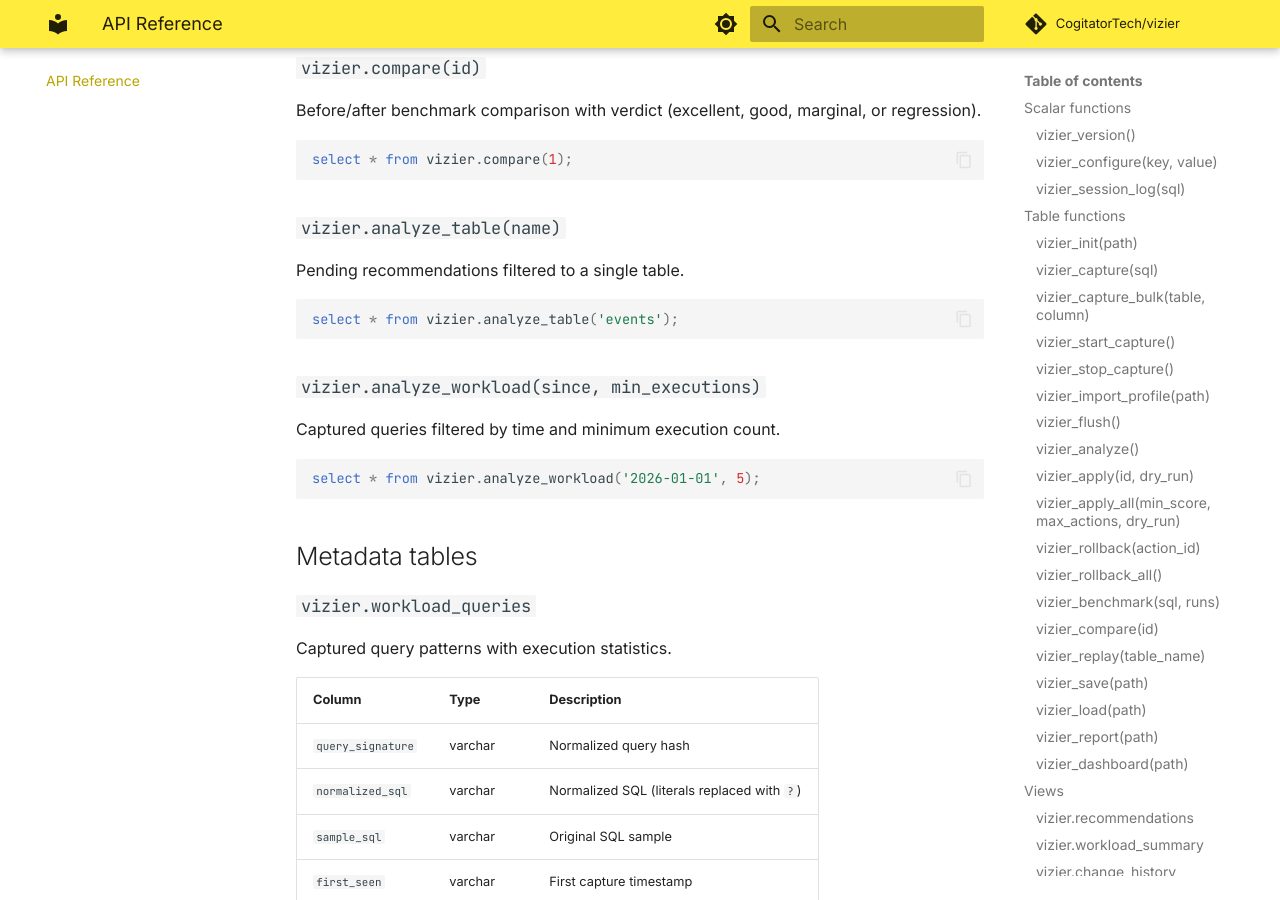
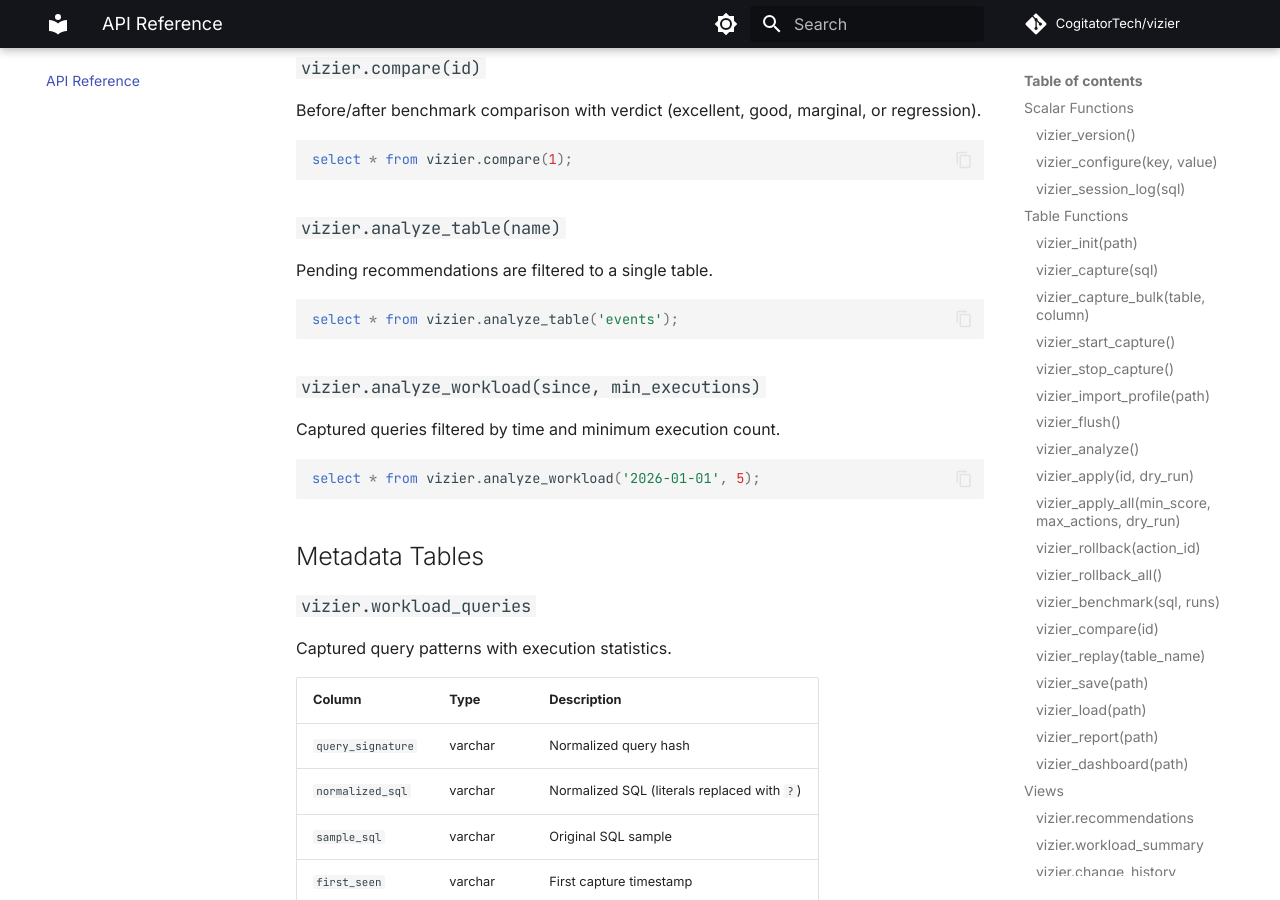
Before and after one commit to CogitatorTech/vizier, an MkDocs documentation site: the page built from docs/api-reference.md, in a window 1280 px wide and 900 px high, scrolled down 8321 px. Built offline with MkDocs 1.6.1 and Material for MkDocs 9.7.7, drawn with Linux system fonts in a browser that asks for light colours; comment, search, counter and statistics services are not loaded; some of the changed text lies outside the part shown.

````diff
--- a/docs/api-reference.md
+++ b/docs/api-reference.md
@@ -1,6 +1,6 @@
 # API Reference
 
-## Scalar functions
+## Scalar Functions
 
 ### `vizier_version()`
 
@@ -26,7 +26,7 @@ Logs a query to the active capture session. Used between `vizier_start_capture()
 select vizier_session_log('select * from events where id = 1');
 ```
 
-## Table functions
+## Table Functions
 
 ### `vizier_init(path)`
 
@@ -38,7 +38,8 @@ select * from vizier_init('/path/to/state.db');
 
 ### `vizier_capture(sql)`
 
-Captures a single query for workload analysis. The query is normalized (literals replaced with `?`, keywords uppercased, and whitespace collapsed) and deduplicated by signature.
+Captures a single query for workload analysis. The query is normalized (literals replaced with `?`, keywords uppercased, and whitespace collapsed) and
+deduplicated by signature.
 
 ```sql
 select * from vizier_capture('select * from events where account_id = 42');
@@ -78,7 +79,8 @@ select * from vizier_import_profile('/path/to/profile.json');
 
 ### `vizier_flush()`
 
-Persists all captured queries from the in-memory buffer to the `vizier.workload_queries` and `vizier.workload_predicates` tables. Also populates `tables_json`, `columns_json`, and selectivity data.
+Persists all captured queries from the in-memory buffer to the `vizier.workload_queries` and `vizier.workload_predicates` tables. Also populates
+`tables_json`, `columns_json`, and selectivity data.
 
 ```sql
 select * from vizier_flush();
@@ -88,17 +90,17 @@ select * from vizier_flush();
 
 Runs all advisors on the captured workload and populates `vizier.recommendation_store`. The advisors are:
 
-| Advisor | Recommendation kind | Description |
-|---|---|---|
-| Index | `create_index` | ART indexes for selective equality and join predicates |
-| Sort | `rewrite_sorted_table` | Table rewrites with better row order for scan pruning |
-| Redundant index | `drop_redundant_index` | Indexes that are a prefix of another index |
-| Parquet sort | `parquet_sort_order` | Sort order for Parquet exports |
-| Parquet partition | `parquet_partition` | Partitioning strategy for Parquet exports |
-| Parquet row group | `parquet_row_group_size` | Row group size for Parquet exports |
-| Summary table | `create_summary_table` | Precomputed rollup tables for repeated aggregations |
-| Join path | `sort_for_join` | Sort by join key for merge-join compatibility |
-| No action | `no_action` | Tables in the workload with no pending recommendations |
+| Advisor           | Recommendation kind      | Description                                            |
+|-------------------|--------------------------|--------------------------------------------------------|
+| Index             | `create_index`           | ART indexes for selective equality and join predicates |
+| Sort              | `rewrite_sorted_table`   | Table rewrites with better row order for scan pruning  |
+| Redundant index   | `drop_redundant_index`   | Indexes that are a prefix of another index             |
+| Parquet sort      | `parquet_sort_order`     | Sort order for Parquet exports                         |
+| Parquet partition | `parquet_partition`      | Partitioning strategy for Parquet exports              |
+| Parquet row group | `parquet_row_group_size` | Row group size for Parquet exports                     |
+| Summary table     | `create_summary_table`   | Precomputed rollup tables for repeated aggregations    |
+| Join path         | `sort_for_join`          | Sort by join key for merge-join compatibility          |
+| No action         | `no_action`              | Tables in the workload with no pending recommendations |
 
 ```sql
 select * from vizier_analyze();
@@ -117,11 +119,11 @@ select * from vizier_apply(1, dry_run => true);
 
 Applies all pending recommendations above a score threshold.
 
-| Parameter | Type | Description |
-|---|---|---|
-| `min_score` | double | Minimum score (0 to 1) |
-| `max_actions` | bigint | Maximum recommendations to apply |
-| `dry_run` | boolean | Preview without executing |
+| Parameter     | Type    | Description                      |
+|---------------|---------|----------------------------------|
+| `min_score`   | double  | Minimum score (0 to 1)           |
+| `max_actions` | bigint  | Maximum recommendations to apply |
+| `dry_run`     | boolean | Preview without executing        |
 
 ```sql
 select * from vizier_apply_all(min_score => 0.7, max_actions => 5, dry_run => false);
@@ -206,74 +208,74 @@ select * from vizier_dashboard('/tmp/dashboard.html');
 
 Pending recommendations ranked by score.
 
-| Column | Type | Description |
-|---|---|---|
-| `recommendation_id` | integer | Unique ID |
-| `kind` | varchar | Recommendation type |
-| `table_name` | varchar | Target table |
-| `columns_json` | varchar | Affected columns (JSON) |
-| `score` | double | Recommendation score (0 to 1) |
-| `confidence` | double | Confidence level (0 to 1) |
-| `reason` | varchar | Why this was recommended |
-| `sql_text` | varchar | SQL to execute |
-| `status` | varchar | pending, applied, or rolled_back |
-| `estimated_gain` | varchar | Estimated performance improvement |
-| `estimated_build_cost` | varchar | Cost to build (like index creation time) |
-| `estimated_maintenance_cost` | varchar | Ongoing cost (like write overhead) |
+| Column                       | Type    | Description                              |
+|------------------------------|---------|------------------------------------------|
+| `recommendation_id`          | integer | Unique ID                                |
+| `kind`                       | varchar | Recommendation type                      |
+| `table_name`                 | varchar | Target table                             |
+| `columns_json`               | varchar | Affected columns (JSON)                  |
+| `score`                      | double  | Recommendation score (0 to 1)            |
+| `confidence`                 | double  | Confidence level (0 to 1)                |
+| `reason`                     | varchar | Why this was recommended                 |
+| `sql_text`                   | varchar | SQL to execute                           |
+| `status`                     | varchar | pending, applied, or rolled_back         |
+| `estimated_gain`             | varchar | Estimated performance improvement        |
+| `estimated_build_cost`       | varchar | Cost to build (like index creation time) |
+| `estimated_maintenance_cost` | varchar | Ongoing cost (like write overhead)       |
 
 ### `vizier.workload_summary`
 
 Summary of captured queries ordered by execution count.
 
-| Column | Type | Description |
-|---|---|---|
-| `sig` | varchar | Query signature hash |
-| `sql` | varchar | Sample SQL |
-| `runs` | integer | Execution count |
+| Column      | Type    | Description            |
+|-------------|---------|------------------------|
+| `sig`       | varchar | Query signature hash   |
+| `sql`       | varchar | Sample SQL             |
+| `runs`      | integer | Execution count        |
 | `last_seen` | varchar | Last capture timestamp |
-| `avg_ms` | double | Average execution time |
+| `avg_ms`    | double  | Average execution time |
 
 ### `vizier.change_history`
 
 Applied changes with rollback availability.
 
-| Column | Type | Description |
-|---|---|---|
-| `action_id` | integer | Action ID |
-| `recommendation_id` | integer | Source recommendation |
-| `kind` | varchar | Recommendation type |
-| `table_name` | varchar | Target table |
-| `sql_text` | varchar | SQL that was executed |
-| `inverse_sql` | varchar | SQL to undo |
-| `success` | boolean | Whether execution succeeded |
-| `applied_at` | varchar | Timestamp |
-| `can_rollback` | boolean | Whether rollback is available |
+| Column              | Type    | Description                   |
+|---------------------|---------|-------------------------------|
+| `action_id`         | integer | Action ID                     |
+| `recommendation_id` | integer | Source recommendation         |
+| `kind`              | varchar | Recommendation type           |
+| `table_name`        | varchar | Target table                  |
+| `sql_text`          | varchar | SQL that was executed         |
+| `inverse_sql`       | varchar | SQL to undo                   |
+| `success`           | boolean | Whether execution succeeded   |
+| `applied_at`        | varchar | Timestamp                     |
+| `can_rollback`      | boolean | Whether rollback is available |
 
 ### `vizier.replay_summary`
 
 Replay results with regression detection.
 
-| Column | Type | Description |
-|---|---|---|
-| `query_signature` | varchar | Query signature hash |
-| `sample_sql` | varchar | Sample SQL |
-| `avg_ms` | double | Replay average time |
-| `status` | varchar | Execution status |
-| `verdict` | varchar | improved, stable, or regression |
+| Column            | Type    | Description                     |
+|-------------------|---------|---------------------------------|
+| `query_signature` | varchar | Query signature hash            |
+| `sample_sql`      | varchar | Sample SQL                      |
+| `avg_ms`          | double  | Replay average time             |
+| `status`          | varchar | Execution status                |
+| `verdict`         | varchar | improved, stable, or regression |
 
 ### `vizier.replay_totals`
 
 Aggregate replay metrics.
 
-| Column | Type | Description |
-|---|---|---|
-| `queries_replayed` | integer | Number of queries replayed |
-| `replay_total_ms` | double | Total replay time |
-| `baseline_total_ms` | double | Total baseline time |
-| `ratio` | double | Replay time / baseline time |
-| `overall_verdict` | varchar | improved, stable, or regression |
+| Column              | Type    | Description                     |
+|---------------------|---------|---------------------------------|
+| `queries_replayed`  | integer | Number of queries replayed      |
+| `replay_total_ms`   | double  | Total replay time               |
+| `baseline_total_ms` | double  | Total baseline time             |
+| `ratio`             | double  | Replay time / baseline time     |
+| `overall_verdict`   | varchar | improved, stable, or regression |
 
-## Table macros
+## Table Macros
 
 ### `vizier.inspect_table(name)`
 
@@ -325,7 +327,7 @@ select * from vizier.compare(1);
 
 ### `vizier.analyze_table(name)`
 
-Pending recommendations filtered to a single table.
+Pending recommendations are filtered to a single table.
 
 ```sql
 select * from vizier.analyze_table('events');
@@ -339,38 +341,38 @@ Captured queries filtered by time and minimum execution count.
 select * from vizier.analyze_workload('2026-01-01', 5);
 ```
 
-## Metadata tables
+## Metadata Tables
 
 ### `vizier.workload_queries`
 
 Captured query patterns with execution statistics.
 
-| Column | Type | Description |
-|---|---|---|
-| `query_signature` | varchar | Normalized query hash |
-| `normalized_sql` | varchar | Normalized SQL (literals replaced with `?`) |
-| `sample_sql` | varchar | Original SQL sample |
-| `first_seen` | varchar | First capture timestamp |
-| `last_seen` | varchar | Last capture timestamp |
-| `execution_count` | integer | Number of times captured |
-| `total_time_ms` | double | Total execution time |
-| `avg_time_ms` | double | Average execution time |
-| `p95_time_ms` | double | 95th percentile execution time |
-| `tables_json` | varchar | Referenced tables (JSON) |
-| `columns_json` | varchar | Referenced columns (JSON) |
+| Column            | Type    | Description                                 |
+|-------------------|---------|---------------------------------------------|
+| `query_signature` | varchar | Normalized query hash                       |
+| `normalized_sql`  | varchar | Normalized SQL (literals replaced with `?`) |
+| `sample_sql`      | varchar | Original SQL sample                         |
+| `first_seen`      | varchar | First capture timestamp                     |
+| `last_seen`       | varchar | Last capture timestamp                      |
+| `execution_count` | integer | Number of times captured                    |
+| `total_time_ms`   | double  | Total execution time                        |
+| `avg_time_ms`     | double  | Average execution time                      |
+| `p95_time_ms`     | double  | 95th percentile execution time              |
+| `tables_json`     | varchar | Referenced tables (JSON)                    |
+| `columns_json`    | varchar | Referenced columns (JSON)                   |
 
 ### `vizier.workload_predicates`
 
 Predicates extracted from captured queries.
 
-| Column | Type | Description |
-|---|---|---|
-| `query_signature` | varchar | Source query signature |
-| `table_name` | varchar | Table referenced |
-| `column_name` | varchar | Column referenced |
-| `predicate_kind` | varchar | equality, range, in_list, like, or group_by |
-| `frequency` | integer | How often this predicate appears |
-| `avg_selectivity` | double | Estimated selectivity (0 to 1) |
+| Column            | Type    | Description                                 |
+|-------------------|---------|---------------------------------------------|
+| `query_signature` | varchar | Source query signature                      |
+| `table_name`      | varchar | Table referenced                            |
+| `column_name`     | varchar | Column referenced                           |
+| `predicate_kind`  | varchar | equality, range, in_list, like, or group_by |
+| `frequency`       | integer | How often this predicate appears            |
+| `avg_selectivity` | double  | Estimated selectivity (0 to 1)              |
 
 ### `vizier.recommendation_store`
 
@@ -380,71 +382,71 @@ All generated recommendations. Same columns as the `vizier.recommendations` view
 
 Audit log of applied recommendations.
 
-| Column | Type | Description |
-|---|---|---|
-| `action_id` | integer | Unique action ID |
-| `recommendation_id` | integer | Source recommendation |
-| `applied_at` | varchar | Timestamp |
-| `sql_text` | varchar | SQL that was executed |
-| `inverse_sql` | varchar | SQL to undo |
-| `success` | boolean | Whether execution succeeded |
-| `notes` | varchar | Status notes |
+| Column              | Type    | Description                 |
+|---------------------|---------|-----------------------------|
+| `action_id`         | integer | Unique action ID            |
+| `recommendation_id` | integer | Source recommendation       |
+| `applied_at`        | varchar | Timestamp                   |
+| `sql_text`          | varchar | SQL that was executed       |
+| `inverse_sql`       | varchar | SQL to undo                 |
+| `success`           | boolean | Whether execution succeeded |
+| `notes`             | varchar | Status notes                |
 
 ### `vizier.benchmark_results`
 
 Benchmark comparison results.
 
-| Column | Type | Description |
-|---|---|---|
-| `benchmark_id` | integer | Unique benchmark ID |
-| `recommendation_id` | integer | Source recommendation |
-| `query_signature` | varchar | Query tested |
-| `baseline_ms` | double | Baseline timing |
-| `candidate_ms` | double | Post-change timing |
-| `speedup` | double | baseline_ms / candidate_ms |
-| `plan_before` | varchar | `EXPLAIN` plan before |
-| `plan_after` | varchar | `EXPLAIN` plan after |
-| `recorded_at` | varchar | Timestamp |
+| Column              | Type    | Description                |
+|---------------------|---------|----------------------------|
+| `benchmark_id`      | integer | Unique benchmark ID        |
+| `recommendation_id` | integer | Source recommendation      |
+| `query_signature`   | varchar | Query tested               |
+| `baseline_ms`       | double  | Baseline timing            |
+| `candidate_ms`      | double  | Post-change timing         |
+| `speedup`           | double  | baseline_ms / candidate_ms |
+| `plan_before`       | varchar | `EXPLAIN` plan before      |
+| `plan_after`        | varchar | `EXPLAIN` plan after       |
+| `recorded_at`       | varchar | Timestamp                  |
 
 ### `vizier.replay_results`
 
 Per-query replay results.
 
-| Column | Type | Description |
-|---|---|---|
-| `replay_id` | integer | Unique replay ID |
-| `query_signature` | varchar | Query signature |
-| `sample_sql` | varchar | Sample SQL |
-| `avg_ms` | double | Replay average time |
-| `status` | varchar | Execution status |
-| `replayed_at` | varchar | Timestamp |
+| Column            | Type    | Description         |
+|-------------------|---------|---------------------|
+| `replay_id`       | integer | Unique replay ID    |
+| `query_signature` | varchar | Query signature     |
+| `sample_sql`      | varchar | Sample SQL          |
+| `avg_ms`          | double  | Replay average time |
+| `status`          | varchar | Execution status    |
+| `replayed_at`     | varchar | Timestamp           |
 
 ### `vizier.session_log`
 
 Queries captured during a session.
 
-| Column | Type | Description |
-|---|---|---|
-| `sql_text` | varchar | Captured SQL |
-| `captured_at` | varchar | Timestamp |
+| Column        | Type    | Description  |
+|---------------|---------|--------------|
+| `sql_text`    | varchar | Captured SQL |
+| `captured_at` | varchar | Timestamp    |
 
 ## Settings
 
 Default configuration values in `vizier.settings`:
 
-| Key | Default | Description |
-|---|---|---|
-| `min_query_count` | 1 | Minimum query frequency before generating recommendations |
-| `min_confidence` | 0.4 | Minimum confidence threshold |
-| `benchmark_runs` | 5 | Default benchmark iterations |
-| `max_pending_captures` | 4096 | Maximum queries in capture buffer |
-| `auto_flush` | false | Flush after each capture |
-| `state_path` | (empty) | Auto-save/load state file path |
-| `index_score_divisor` | 10 | Index advisor score divisor |
-| `sort_score_divisor` | 20 | Sort advisor score divisor |
-| `sort_min_predicates` | 2 | Minimum predicates before sort advisor fires |
-| `large_table_bytes` | 100000000 | Table size threshold for maintenance cost warnings |
-| `compare_bench_runs` | 5 | Benchmark runs for `vizier_compare` |
-| `cost_weight_time` | 1.0 | Weight for query time impact in scoring |
-| `cost_weight_frequency` | 1.0 | Weight for query frequency in scoring |
-| `cost_weight_selectivity` | 1.5 | Boost for high-selectivity columns in scoring |
+| Key                       | Default   | Description                                               |
+|---------------------------|-----------|-----------------------------------------------------------|
+| `min_query_count`         | 1         | Minimum query frequency before generating recommendations |
+| `min_confidence`          | 0.4       | Minimum confidence threshold                              |
+| `benchmark_runs`          | 5         | Default benchmark iterations                              |
+| `max_pending_captures`    | 4096      | Maximum queries in capture buffer                         |
+| `auto_flush`              | false     | Flush after each capture                                  |
+| `state_path`              | (empty)   | Auto-save/load state file path                            |
+| `index_score_divisor`     | 10        | Index advisor score divisor                               |
+| `sort_score_divisor`      | 20        | Sort advisor score divisor                                |
+| `sort_min_predicates`     | 2         | Minimum predicates before sort advisor fires              |
+| `large_table_bytes`       | 100000000 | Table size threshold for maintenance cost warnings        |
+| `compare_bench_runs`      | 5         | Benchmark runs for `vizier_compare`                       |
+| `cost_weight_time`        | 1.0       | Weight for query time impact in scoring                   |
+| `cost_weight_frequency`   | 1.0       | Weight for query frequency in scoring                     |
+| `cost_weight_selectivity` | 1.5       | Boost for high-selectivity columns in scoring             |
--- a/mkdocs.yml
+++ b/mkdocs.yml
@@ -9,14 +9,14 @@ theme:
   palette:
     - media: "(prefers-color-scheme: light)"
       scheme: default
-      primary: yellow
+      primary: black
       accent: amber
       toggle:
         icon: material/brightness-7
         name: Switch to dark mode
     - media: "(prefers-color-scheme: dark)"
       scheme: slate
-      primary: yellow
+      primary: black
       accent: amber
       toggle:
         icon: material/brightness-4
````
Also changed, not shown: AGENTS.md (+2 -0 lines), README.md (+32 -86 lines), docs/examples.md (+10 -10 lines), docs/getting-started.md (+14 -14 lines), docs/index.md (+21 -14 lines), 9 other files.
